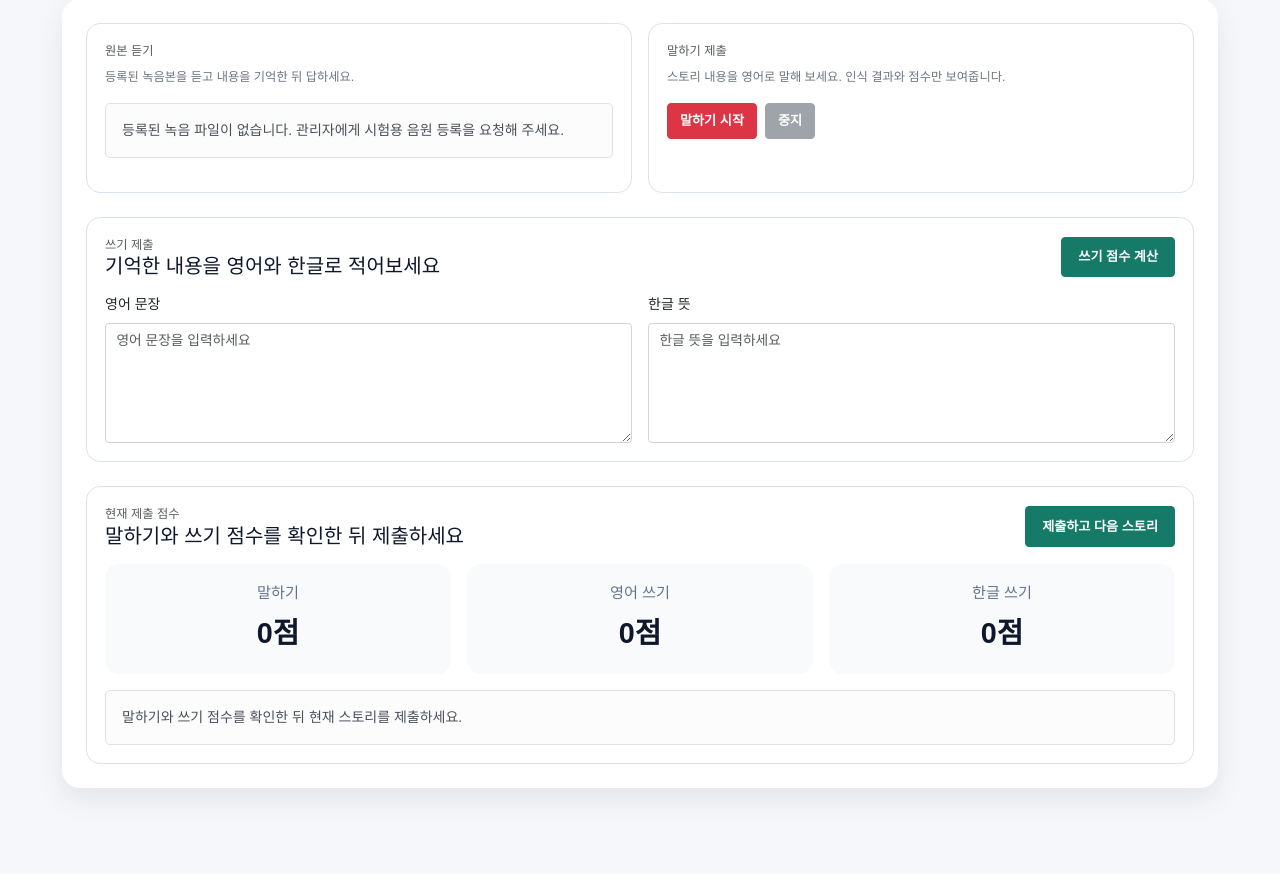
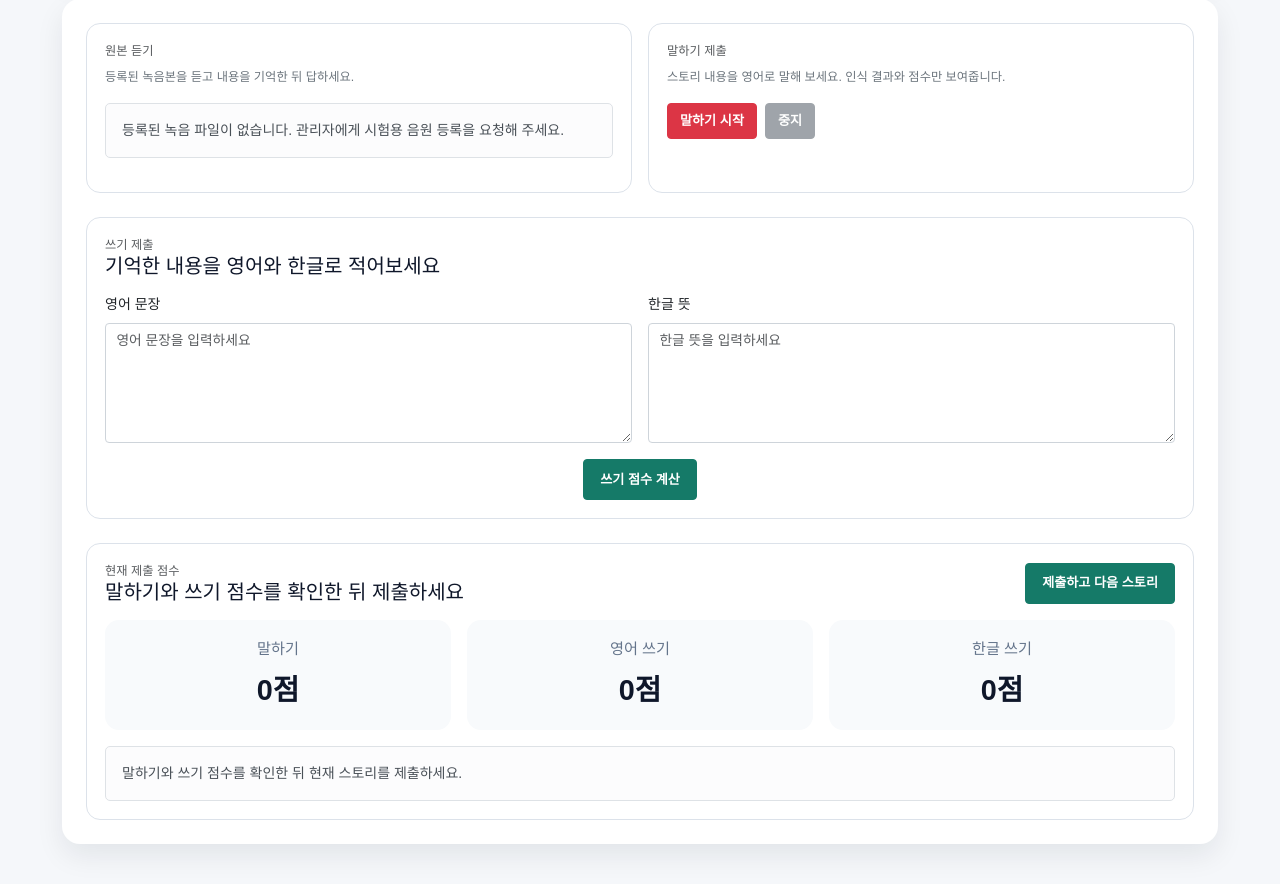
Before and after one commit to Jaeho777/vicabc, a Python web app: template app/templates/story_exam/exam_story.html in a window 1280 px wide. Shown: the part 278-1162 px from the top of the page. Before the commit the page ends 1092 px from the top, so only its background shows below. Run offline with Jinja, Linux system fonts and the light colour scheme; the template is opened without the code that fills it, so the values that code supplies are empty.

Commit message:
Refine Story chapter copy and writing action

```diff
--- a/app/templates/story/chapter_stories.html
+++ b/app/templates/story/chapter_stories.html
@@ -19,10 +19,6 @@
             <div class="story-hero-copy">
                 <div class="learning-eyebrow mb-2">{{ chapter.grade }}학년 · Chapter {{ chapter.order }}</div>
                 <h1 class="learning-hero-title mb-3">{{ chapter.title }}</h1>
-                <p class="learning-hero-text mb-0">
-                    <span class="story-hero-sentence">스토리를 하나씩 듣고 말하고 써보며 학습합니다.</span>
-                    <span class="story-hero-sentence">각 스토리의 학습하기 버튼을 누르면 해당 순서로 바로 이동합니다.</span>
-                </p>
             </div>
             <div class="learning-actions">
                 <a href="{{ url_for('story.chapter_practice', chapter_id=chapter.id, story_index=resume_story_order) }}" class="btn btn-primary">
--- a/app/templates/story/practice_story.html
+++ b/app/templates/story/practice_story.html
@@ -271,7 +271,7 @@
                 </div>
             </div>
 
-            <div class="d-flex justify-content-end mt-3">
+            <div class="d-flex justify-content-center mt-3">
                 <button type="button" id="btn-check-writing" class="btn btn-primary">쓰기 점수 계산</button>
             </div>
 
--- a/app/templates/story_exam/exam_story.html
+++ b/app/templates/story_exam/exam_story.html
@@ -139,12 +139,11 @@
         </div>
 
         <div class="exam-panel mb-4">
-            <div class="d-flex flex-wrap justify-content-between align-items-center gap-2 mb-3">
+            <div class="d-flex flex-wrap align-items-center gap-2 mb-3">
                 <div>
                     <div class="text-muted small">쓰기 제출</div>
                     <h5 class="mb-0">기억한 내용을 영어와 한글로 적어보세요</h5>
                 </div>
-                <button type="button" id="btn-check-writing" class="btn btn-primary">쓰기 점수 계산</button>
             </div>
 
             <div class="row g-3">
@@ -156,6 +155,10 @@
                     <label for="korean-input" class="form-label">한글 뜻</label>
                     <textarea id="korean-input" class="form-control" placeholder="한글 뜻을 입력하세요"></textarea>
                 </div>
+            </div>
+
+            <div class="d-flex justify-content-center mt-3">
+                <button type="button" id="btn-check-writing" class="btn btn-primary">쓰기 점수 계산</button>
             </div>
 
             <div id="writing-feedback" class="alert alert-light border mt-3 mb-0 d-none"></div>
```
